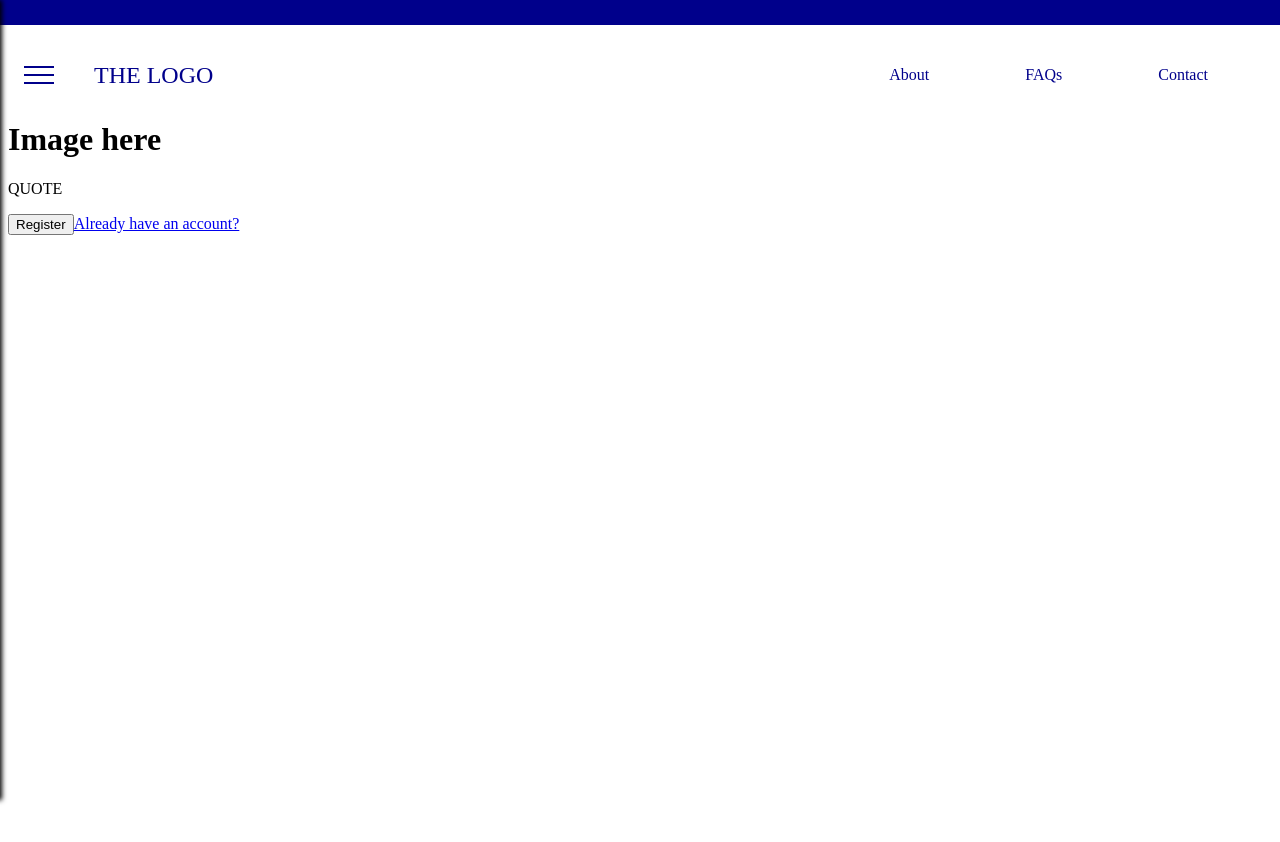
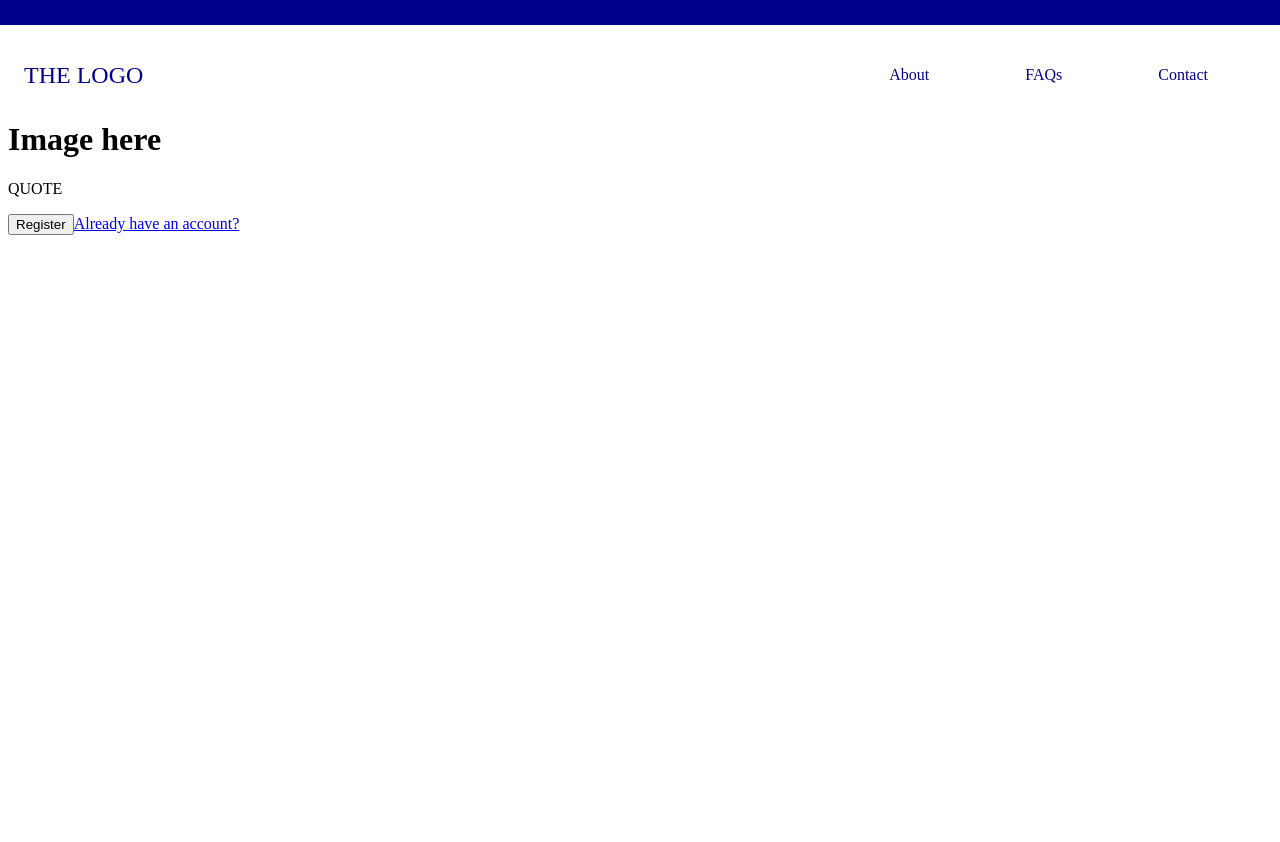
Before and after one commit to JessicaS97/Addiction-App, a React (Create React App) app: page / in a window 1280 px wide. Shown: the top 842 px of the page. Built offline with nearby package versions, Linux system fonts and the light colour scheme; the HTML template or start-up script is replaced by a standard one.

Commit message:
Minor sidebar changes

```diff
--- a/src/Components/NavBar/NavBar.css
+++ b/src/Components/NavBar/NavBar.css
@@ -16,7 +16,7 @@
 }
 
 .navbar-logo {
-    padding: 0 2.5rem;
+    margin: 0 2.5rem;
 }
 
 .navbar-logo a{
@@ -46,3 +46,19 @@
 .navbar-items a:hover {
     color: lightblue;
 }
+
+@media (max-width: 768px) {
+    .navbar-items {
+        display: none;
+    }
+}
+
+@media (min-width: 769px) {
+    .navbar-toggle-button {
+        display: none;
+    }
+
+    .navbar-logo {
+        margin-left: 0;
+    }
+}
--- a/src/Components/NavBar/NavBar.js
+++ b/src/Components/NavBar/NavBar.js
@@ -9,7 +9,7 @@
             <header className="navbar">
                 <div className="navbar-top"></div>
                 <nav className="navbar-navigation">
-                    <div>
+                    <div className="navbar-toggle-button">
                         <ToggleButton click={this.props.clickHandler}/>
                     </div>
                     <div className="navbar-logo">
--- a/src/Components/SideBar/SideBar.css
+++ b/src/Components/SideBar/SideBar.css
@@ -37,3 +37,9 @@
 .sidebar a:active {
     color: lightblue;
 }
+
+@media (min-width: 769px) {
+    .sidebar {
+        display: none;
+    }
+}
```
